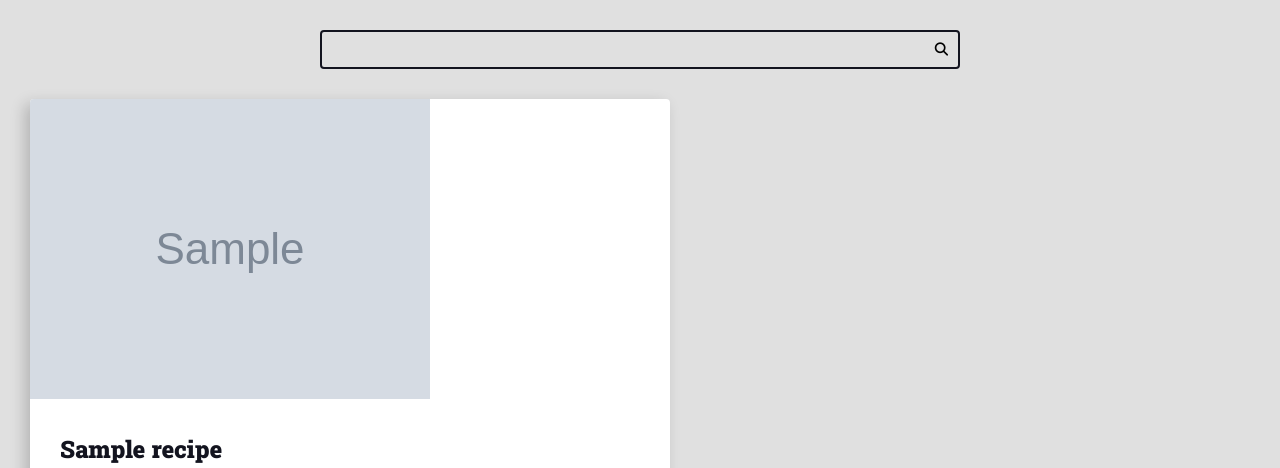
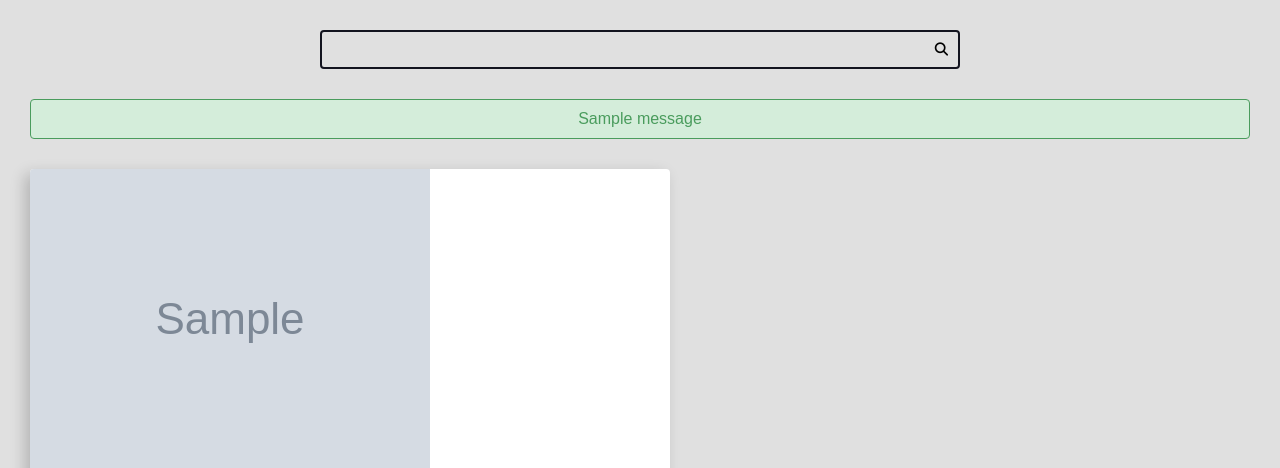
Before and after one commit to LucasNog21/Projeto_1_django, a Django app: page / in a window 1280 px wide. Shown: the part 113-581 px from the top of the page. Run offline with Django 5.2, Linux system fonts and the light colour scheme; tables that the repository leaves empty hold one stand-in row (values such as "Sample post"); grey boxes marked "Sample" are stand-in pictures; one stand-in notice (Sample message) is shown.

Commit message:
messages ok

```diff
--- a/notes.txt
+++ b/notes.txt
@@ -177,3 +177,9 @@
         importar o load_dotenv e carregar ele no manage.py, asgi e wsgi e talvez nos testes.
         arquivo .env:
             os.environ.get('SECRET_KEY', 'INSECURE') com o nome da variavel em primeiro e o caso de erro na segunda
+
+17- flash messages
+    configurar as MESSAGES_TAGS = {
+
+    } no settings e utilizar na view.
+    -ajustar o css e html
--- a/recipes/static/recipes/css/style.css
+++ b/recipes/static/recipes/css/style.css
@@ -311,6 +311,51 @@ h6 {
     color: var(--color-white);
 
 }
+
+/*Messages*/
+.message-container {
+    display: flex;
+    flex-flow: column nowrap;
+    gap: calc(var(--spacing-gutter-medium)/2);
+}
+
+.message {
+    padding: 1rem;
+    border-radius: 4px;
+    border: 1px solid var(--color-dark-text);
+    background: var(--color-gray-2);
+    color: var(--color-dark-text)
+}
+
+.error {
+    border: 1px solid var(color --color-error-dark);
+    background: var(--color-error-light);
+    color: var(--color-error-dark);
+}
+
+.success {
+    border: 1px solid var(--color-success-dark);
+    background: var(--color-success-light);
+    color: var(--color-success-dark);
+}
+
+.warning {
+    border: 1px solid var(--color-warning-dark);
+    background: var(--color-warning-light);
+    color: var(--color-warning-dark);
+}
+.debug {
+    border: 1px solid var(--color-debug-dark);
+    background: var(--color-debug-light);
+    color: var(--color-debug-dark);
+}
+
+.info {
+    border: 1px solid var(--color-info-dark);
+    background: var(--color-info-light);
+    color: var(--color-info-dark);
+}
+
 /* Generics */
 
 .center {
@@ -324,3 +369,9 @@ h6 {
 .m-y {
     margin: var(--spacing-gutter-medium);
 }
+
+@media (max-width: 600px){
+    .main-content-list {
+        grid-template-columns: repeat(auto-fit, minmax(100%, 1fr));
+    }
+}
--- a/recipes/templates/recipes/pages/home.html
+++ b/recipes/templates/recipes/pages/home.html
@@ -3,6 +3,7 @@
 <title>{% block title %}Home | {% endblock title %}</title>
 
 {% block content %}
+    {% include "recipes/partials/message.html" %}
     <div class="main-content main-content-list container">
         {% for recipe in recipes %}
                 {%include "recipes/partials/recipe.html"%}
--- /dev/null
+++ b/recipes/templates/recipes/partials/message.html
@@ -0,0 +1,9 @@
+{% if messages %}
+    <div class="main-content center container message-container">
+        {% for message in messages %}
+            <div class="message {{ message.tags }}">
+                {{message}}
+            </div>
+        {% endfor %}
+    </div>
+{% endif %}
--- a/recipes/views.py
+++ b/recipes/views.py
@@ -11,7 +11,9 @@ PER_PAGE = int(os.environ.get('PER_PAGE', 6))
 
 def home(request):
     recipes= Recipe.objects.filter(is_published=True,).order_by('-id')
+
     page_obj, pagination_range = make_pagination(request,recipes, PER_PAGE)
+
     return render(request, 'recipes/pages/home.html', context={
         'recipes': page_obj,
         'pagination_range': pagination_range
```
Also changed, not shown: project/settings.py (+10 -0 lines).
